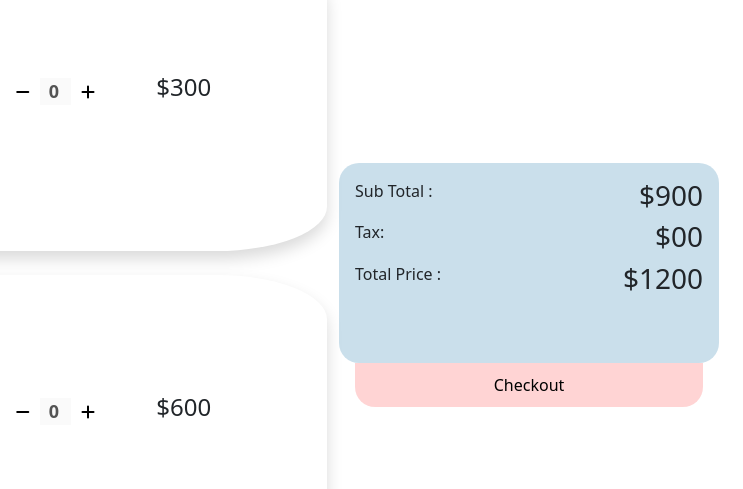
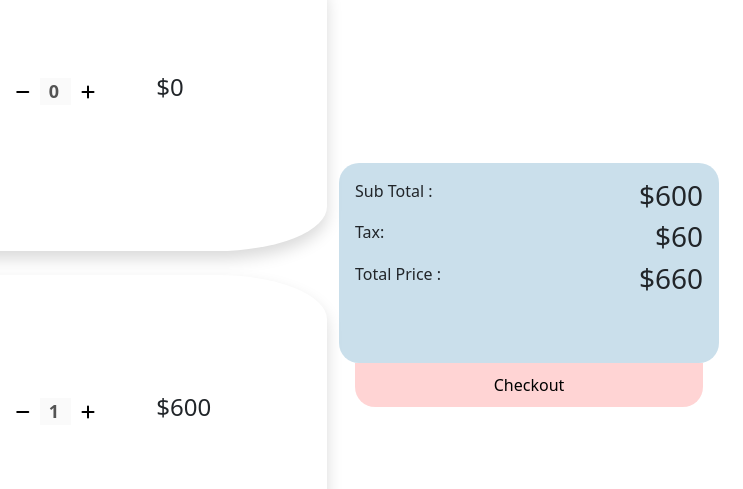
Before and after one commit to emonmorol/my-shopping-cart, a plain HTML site: page index.html in a window 1280 px wide. Both pictures are taken after a click on the button 513 px from the left and 234 px from the top of the page. Shown: the part 143-632 px from the top of the page, 491-1234 px from the left. Drawn offline with nearby package versions, Linux system fonts and the light colour scheme.

Commit message:
all done

```diff
--- a/index.html
+++ b/index.html
@@ -31,13 +31,13 @@
                   </div>
                   <div class="col quantity m-auto">
                     <div>
-                      <button class="buttons"><i class="fa-solid fa-minus"></i></button>
-                      <input class="input-field" type="text" value="0" disabled>
-                      <button class="buttons"><i class="fa-solid fa-plus"></i></button>
+                      <button id="casual-minus" class="buttons"><i class="fa-solid fa-minus"></i></button>
+                      <input id="casual-quantity" class="input-field" type="text" value="1" disabled>
+                      <button id="casual-plus" class="buttons"><i class="fa-solid fa-plus"></i></button>
                     </div>
                   </div>
                   <div class="col m-auto">
-                    <h4>$<span>300</span></h4>
+                    <h4>$<span id="casual-price">300</span></h4>
                   </div>
                 </div>
               </div>
@@ -58,13 +58,13 @@
                   </div>
                   <div class="col quantity m-auto">
                     <div>
-                      <button class="buttons"><i class="fa-solid fa-minus"></i></button>
-                      <input class="input-field" type="text" value="0" disabled>
-                      <button class="buttons"><i class="fa-solid fa-plus"></i></button>
+                      <button id="formal-minus" class="buttons"><i class="fa-solid fa-minus"></i></button>
+                      <input id="formal-quantity" class="input-field" type="text" value="1" disabled>
+                      <button id="formal-plus" class="buttons"><i class="fa-solid fa-plus"></i></button>
                     </div>
                   </div>
                   <div class="col m-auto">
-                    <h4>$<span>600</span></h4>
+                    <h4>$<span id="formal-price">600</span></h4>
                   </div>
                 </div>
               </div>
@@ -75,15 +75,15 @@
           <div>
             <div class="d-flex justify-content-between">
               <p>Sub Total :</p>
-              <h3>$<span>900</span></h3>
+              <h3>$<span id="sub-total">900</span></h3>
             </div>
             <div class="d-flex justify-content-between">
               <p>Tax:</p>
-              <h3>$<span>00</span></h3>
+              <h3>$<span id="tax">00</span></h3>
             </div>
             <div class="d-flex justify-content-between">
               <p>Total Price :</p>
-              <h3>$<span>1200</span></h3>
+              <h3>$<span id="total-price">1200</span></h3>
             </div>
           </div>
           <button class="checkout-button">Checkout</button>
@@ -92,5 +92,6 @@
 
 
     <script src="https://cdn.jsdelivr.net/npm/bootstrap@5.1.3/dist/js/bootstrap.bundle.min.js" integrity="sha384-ka7Sk0Gln4gmtz2MlQnikT1wXgYsOg+OMhuP+IlRH9sENBO0LRn5q+8nbTov4+1p" crossorigin="anonymous"></script>
+    <script src="myScript.js"></script>
 </body>
 </html>
--- /dev/null
+++ b/myScript.js
@@ -0,0 +1,39 @@
+function increaseDecrease(id,price,willAdd){
+    const getId = document.getElementById(id + '-quantity');
+    let inputText = getId.value;
+        if( willAdd == true){
+            inputText = parseInt(inputText) + 1;
+        }
+        else if( willAdd == false && inputText > 0 ){
+            inputText = parseInt(inputText) - 1;
+        }
+        getId.value = inputText;
+    const priceValue = document.getElementById(id + '-price');
+    priceValue.innerText = inputText * price ;
+    checkOutAllPrice();
+}
+
+function checkOutAllPrice(){
+    const formalValue = document.getElementById('formal-price').innerText;
+    const formalPrice = parseFloat(formalValue);
+    const casualValue = document.getElementById('casual-price').innerText;
+    const casualPrice = parseFloat(casualValue);
+
+    const subTotal = document.getElementById('sub-total').innerText = formalPrice + casualPrice ;
+    const taxValue = document.getElementById('tax').innerText = subTotal/10;
+    document.getElementById('total-price').innerText = taxValue + subTotal;
+
+}
+
+document.getElementById('casual-plus').addEventListener('click',function(){
+    increaseDecrease('casual',300,true);
+});
+document.getElementById('casual-minus').addEventListener('click',function(){
+    increaseDecrease('casual',300,false);
+});
+document.getElementById('formal-plus').addEventListener('click',function(){
+    increaseDecrease('formal',600,true);
+});
+document.getElementById('formal-minus').addEventListener('click',function(){
+    increaseDecrease('formal',600,false);
+});
```
